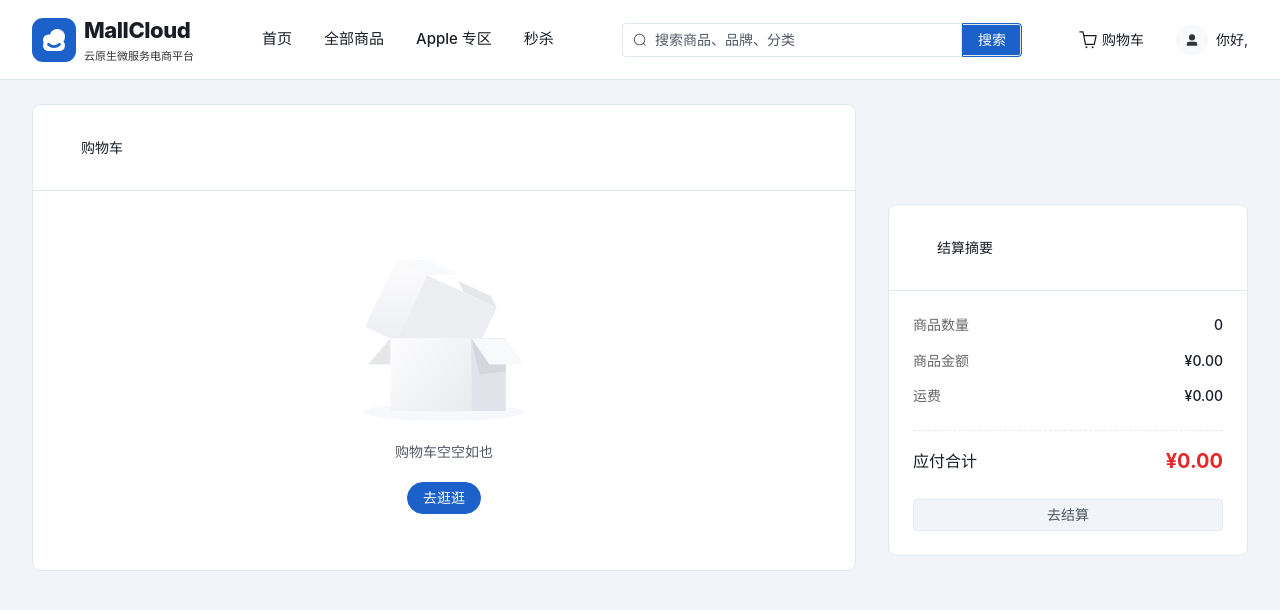
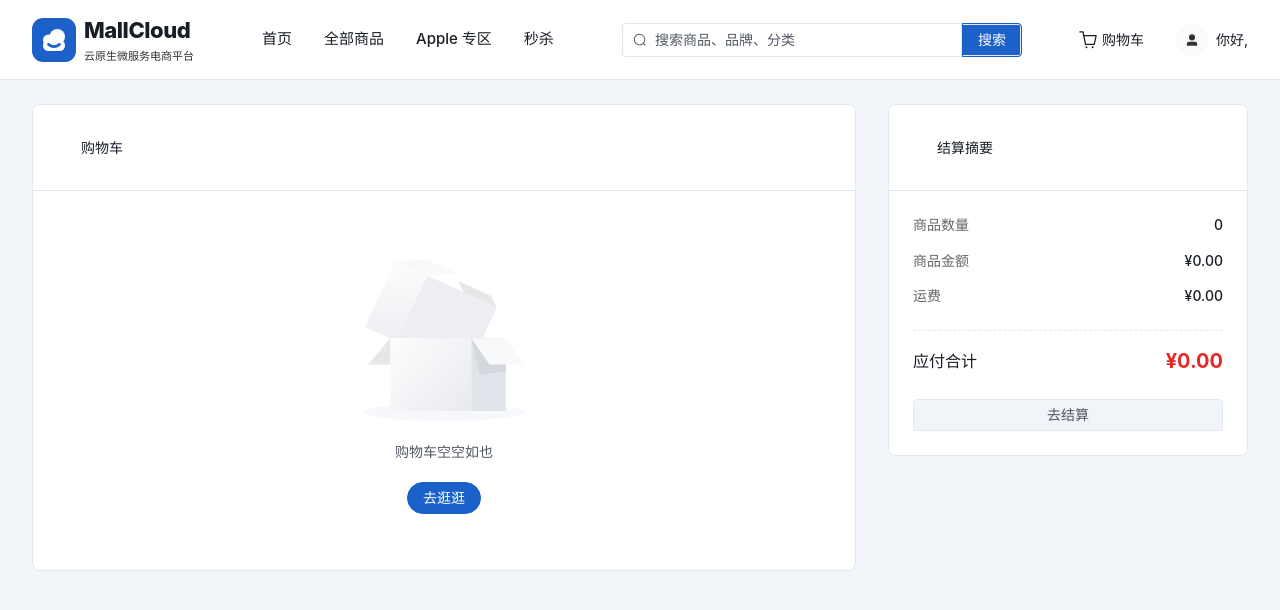
Before and after one commit to zyyyyynnn/Microservices-Final-Project, a Vue app in the folder mall-frontend/: page /cart in a window 1280 px wide. Shown: the top 610 px of the page. Built offline with nearby package versions, Linux system fonts and the light colour scheme; no server answers; sample sign-in values are in the browser's storage.

Commit message:
fix(frontend): remove position sticky and top offset from summary panel

```diff
--- a/mall-frontend/src/styles/app.css
+++ b/mall-frontend/src/styles/app.css
@@ -793,9 +793,6 @@ h6 {
 }
 
 .summary-panel {
-  position: sticky;
-  top: 100px;
-  z-index: 10;
   align-self: start;
 }
 
```
